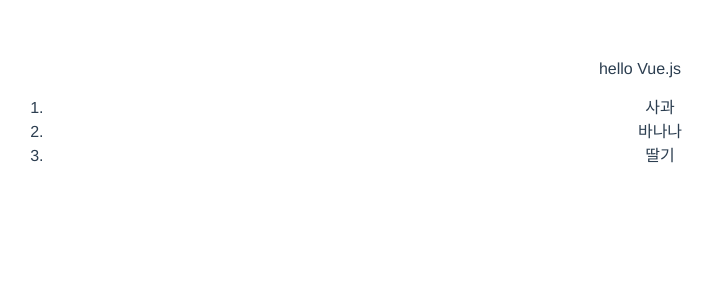
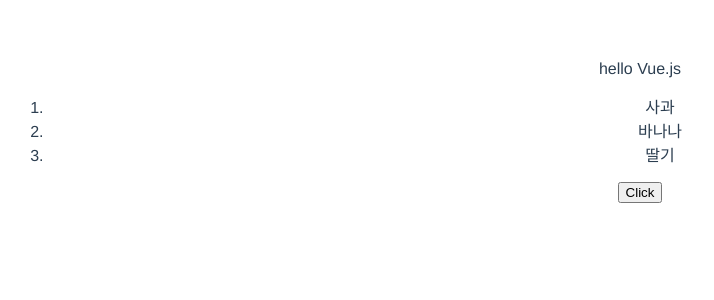
Before and after one commit to Raon98/CatsVue, a Vue app: page / in a window 1280 px wide. Shown: the top 300 px of the page, without its empty margins (0-714 px from the left). Built offline with nearby package versions, Linux system fonts and the light colour scheme.

Commit message:
refectoring

```diff
--- a/src/components/Main.vue
+++ b/src/components/Main.vue
@@ -1,26 +1,39 @@
 <template>
-  {{message}}
+  <div>
+  <p>{{message}}</p>
+  </div>
   <ol>
     <li v-for="(item,i) in list" :key="i">{{item}}</li>
   </ol>
+  <button @click="handleClick">Click</button>
 </template>
 
 <script>
+import { ref} from "vue";
+
+const useVales = () => {
+      const message = ref('hello Vue.js');
+      const list = ref(['사과','바나나','딸기']);
+
+      return { message , list }
+    }
 export default {
   // eslint-disable-next-line vue/multi-word-component-names
   name: "Main",
-  data() {
-    return{
-      message : 'hello Vue.js',
-      list:['사과','바나나','딸기'],
-    }},
-  methods:{
+  setup() {
+    const {message, list} = useVales()
 
-  },
-  computed:{
+    const handleClick = (event) => {
+      alert(event.target)
+      list.value.push('오렌지')
+    }
 
+    return {message, list, handleClick}
   }
 }
+
+
+
 </script>
 
 <style scoped>
```
